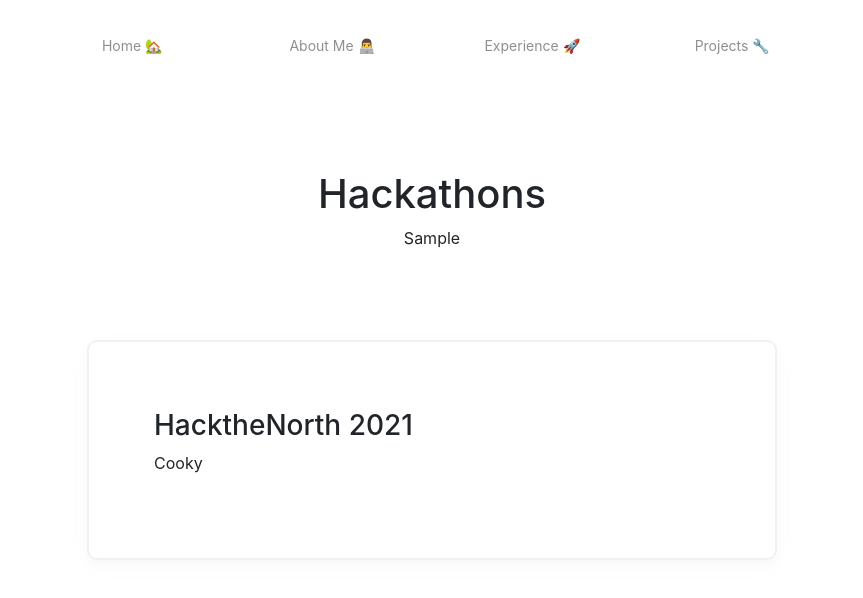
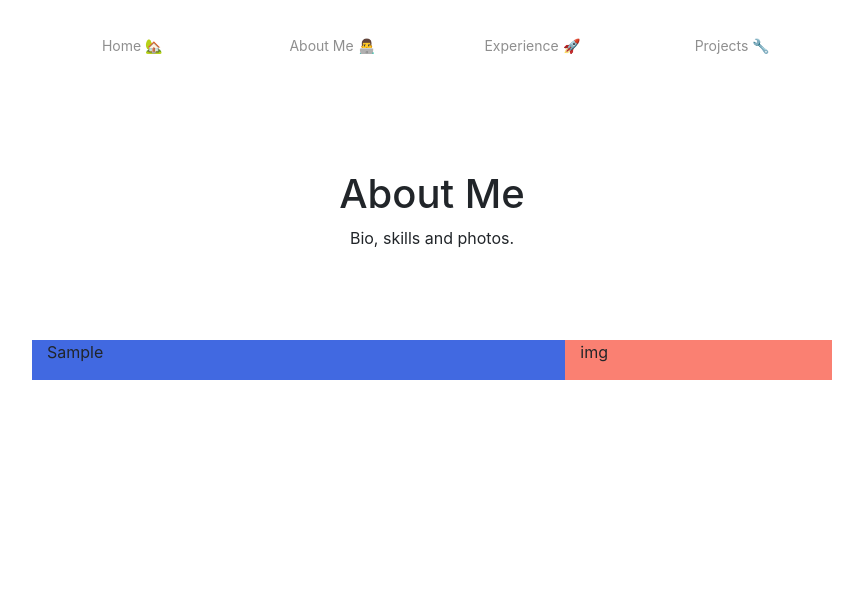
Before and after one commit to michaelsheng15/react-website, a React (Create React App) app: page /about-me in a window 1280 px wide. Shown: the top 598 px of the page, without its empty margins (208-1071 px from the left). Built offline with nearby package versions, Linux system fonts and the light colour scheme.

Commit message:
Changes to about me page

```diff
--- a/src/Components/NavCard.css
+++ b/src/Components/NavCard.css
@@ -8,16 +8,16 @@
 .nav-label {
   color: rgb(143, 143, 143);
   margin: 25px 10px 15px;
-  transition: transform 0.2s;
+  transition: transform 0.2s, border-bottom 0.5s;
   font-size: 14px;
 }
 
 .nav-label:hover {
   transform: scale(1.08);
+  border-bottom: 1px solid rgb(255, 209, 140);
 }
 
-
-.row{
+.row {
   display: flex;
   justify-content: center;
   align-items: center;
@@ -25,10 +25,9 @@
   width: 800px;
 }
 
-.nav-col{
+.nav-col {
   display: flex;
   justify-content: center;
   align-items: center;
   margin: 0px 25px 0px;
-
 }
--- a/src/Components/PhotoCard.js
+++ b/src/Components/PhotoCard.js
@@ -4,7 +4,7 @@
 
 const PhotoCard = () => {
   return (
-    <Link className="photo-card" to='/Hackathons'>
+    <Link className="photo-card" to="/about-me">
       <img className="memoji" src={memoji} alt="Me!" />
     </Link>
   );
--- a/src/Components/TextCard.css
+++ b/src/Components/TextCard.css
@@ -31,7 +31,7 @@
   display: flex;
   justify-content: flex-start;
   align-items: center;
-    right: 7px;
+  right: 6px;
   margin-top: 18px;
 }
 
@@ -51,7 +51,7 @@
 }
 
 .logo {
-    height: 23px;
-    width: 23px;
+  height: 24px;
+  width: 24px;
   margin-right: 12px;
 }
--- /dev/null
+++ b/src/Views/AboutMe.css
@@ -0,0 +1,9 @@
+.large-col {
+  background-color: royalblue;
+  display: flex;
+}
+
+.small-col {
+  background-color: salmon;
+  display: flex;
+}
--- a/src/Views/AboutMe.js
+++ b/src/Views/AboutMe.js
@@ -1,29 +1,25 @@
 import { Container, Row, Col } from "react-bootstrap";
 import NavCard from "../Components/NavCard";
-import "./Views.css";
-
+import "./AboutMe.css";
 
 const AboutMe = () => {
   return (
     <Container>
       <NavCard />
-      <h1 className="title">Hackathons</h1>
-      <p className="sub-exp-text">Sample</p>
-
-      <div className="item-container-wrapper">
-        <Row className="item-container">
-          <Col lg={8} className="text-col">
-            <div className='text-wrapper'>
-                <h3>HacktheNorth 2021</h3>
-                <p>Cooky</p>
-            </div>
-          </Col>
-          <Col lg={4} className="img-col">
-            {/* <img src={yrlogo}/> */}
-          </Col>
-        </Row>
-      </div>
-
+      <h1 className="title">About Me</h1>
+      <p className="sub-exp-text">Bio, skills and photos.</p>
+      <Row>
+        <Col lg={8} className="large-col">
+          <div>
+            <p>Sample</p>
+          </div>
+        </Col>
+        <Col lg={4} className="small-col">
+          <div>
+            <p>img</p>
+          </div>
+        </Col>
+      </Row>
     </Container>
   );
 };
```
Also changed, not shown: src/Views/Experience.js (+3 -5 lines), src/Views/Projects.js (+4 -7 lines), src/Views/Views.css (+7 -8 lines). Lines whose indentation alone changed are shown as unchanged.
